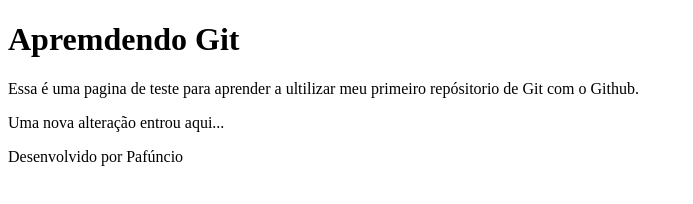
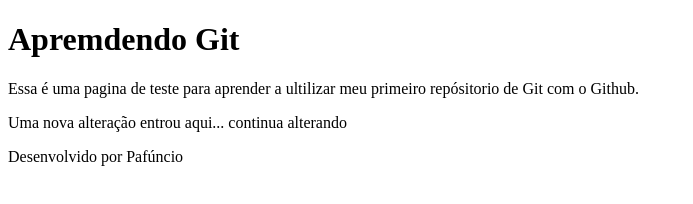
Before and after one commit to Anna-Claraa/RepositorioTeste, a plain HTML site: page index.html in a window 1280 px wide. Shown: the whole page, without its empty margins (0-693 px from the left). Drawn offline with Linux system fonts and the light colour scheme.

Commit message:
Alterando a tag p ...

```diff
--- a/index.html
+++ b/index.html
@@ -12,7 +12,7 @@
         meu primeiro repósitorio de Git com o Github.
     </p>
     <p>
-        Uma nova alteração entrou aqui...
+        Uma nova alteração entrou aqui... continua alterando
     </p>
 
     <footer>
```
